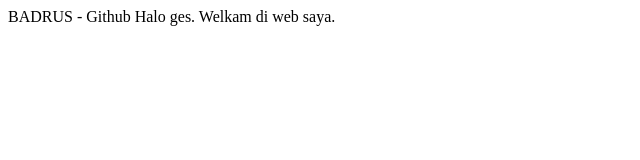
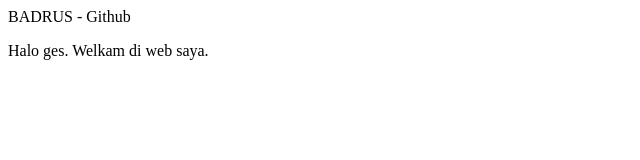
Before and after one commit to BadRush/badrus.github.io, a plain HTML site: page index.html in a window 1280 px wide. Shown: the whole page, without its empty margins (0-640 px from the left). Drawn offline with Linux system fonts and the light colour scheme.

Commit message:
modified:   index.html

```diff
--- a/index.html
+++ b/index.html
@@ -2,6 +2,6 @@
 <html>
     <head>BADRUS - Github</head>
     <body>
-        Halo ges. Welkam di web saya.
+       <p> Halo ges. Welkam di web saya.</p>
     </body>
 </html>
```
